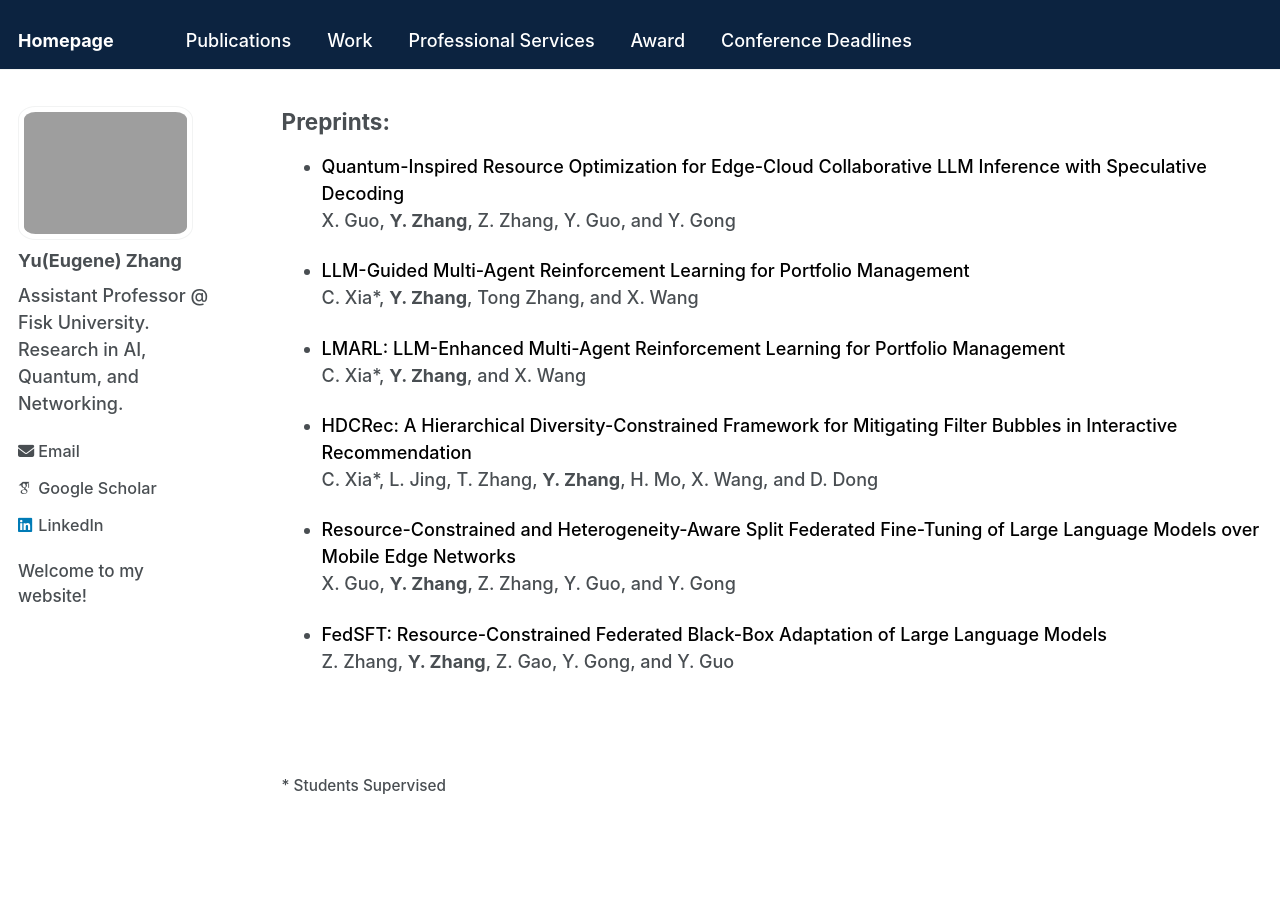
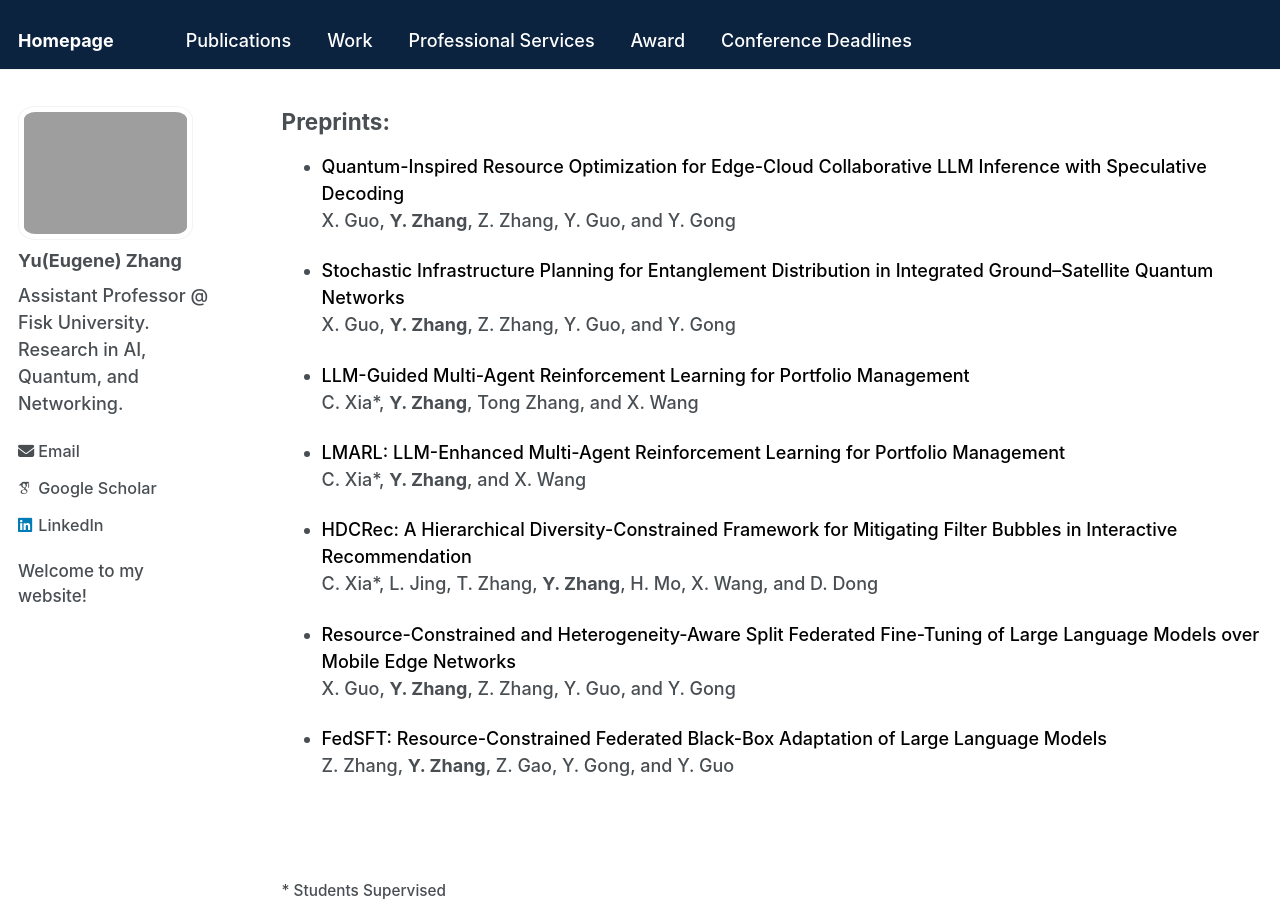
Before and after one commit to Yu-Zhang-Eugene/yu-zhang-eugene.github.io, a Jekyll site: the page built from _pages/publications.md, in a window 1280 px wide and 900 px high, scrolled down 1485 px. Built offline with Jekyll 4.4.1, drawn with Linux system fonts in a browser that asks for light colours; some web fonts are replaced.

Commit message:
Add new publication entry to the list

```diff
--- a/_pages/publications.md
+++ b/_pages/publications.md
@@ -67,6 +67,9 @@ Preprints:
 - <span style="color: black;"> Quantum-Inspired Resource Optimization for Edge-Cloud Collaborative LLM Inference with Speculative Decoding </span>
   X. Guo, __Y. Zhang__, Z. Zhang, Y. Guo, and Y. Gong
 
+- <span style="color: black;"> Stochastic Infrastructure Planning for Entanglement Distribution in Integrated Ground–Satellite Quantum Networks </span>
+  X. Guo, __Y. Zhang__, Z. Zhang, Y. Guo, and Y. Gong
+
 - <span style="color: black;"> LLM-Guided Multi-Agent Reinforcement Learning for Portfolio Management </span>
   C. Xia*, __Y. Zhang__, Tong Zhang, and X. Wang
 
```
